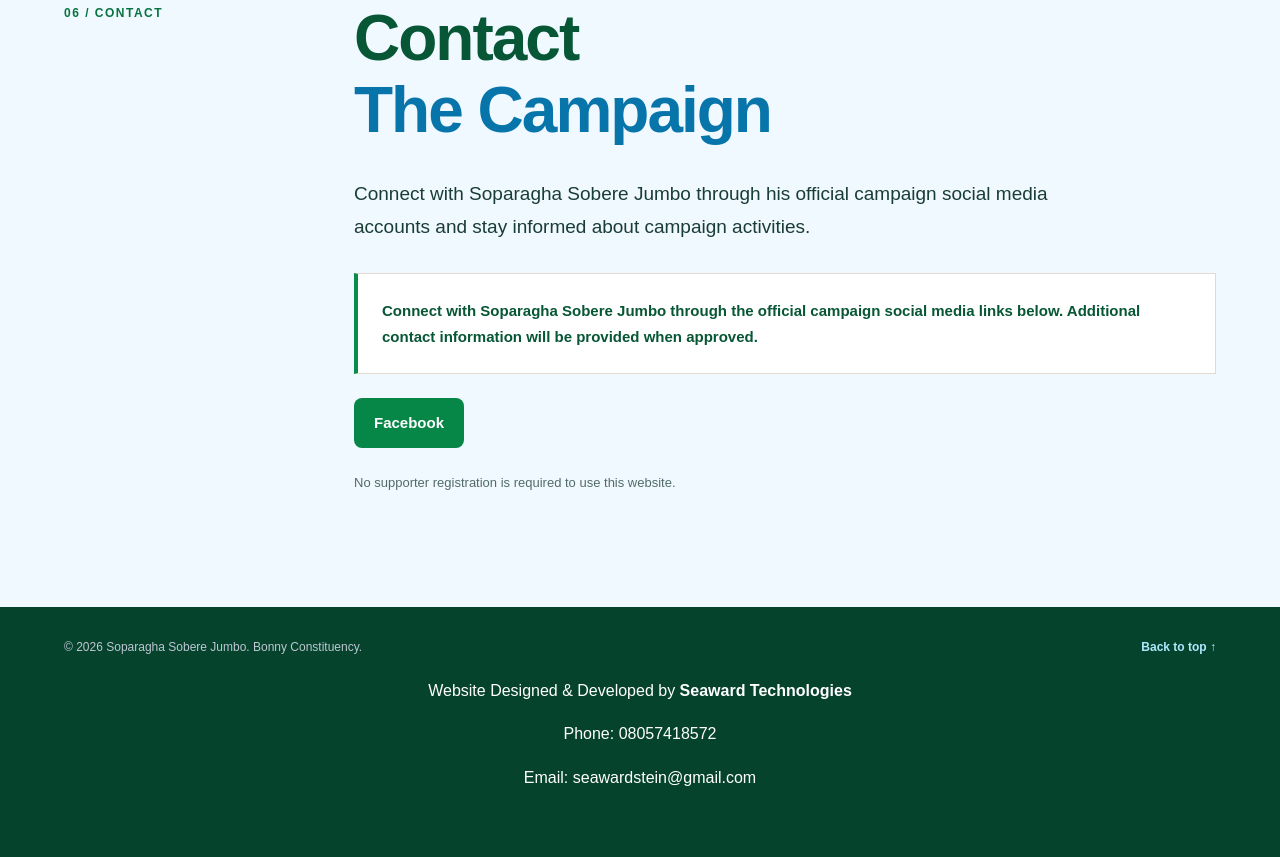
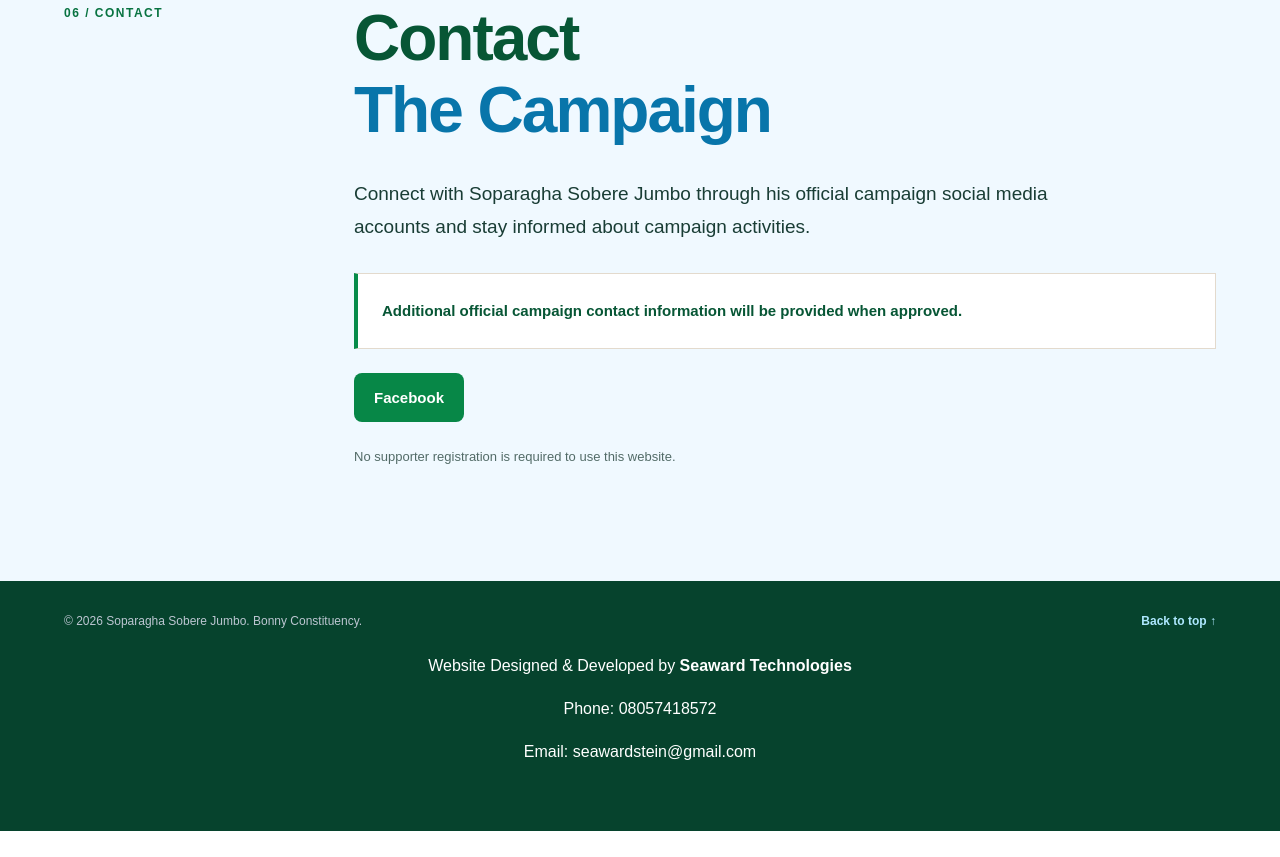
Before and after one commit to austeinpepple-dot/Soparagha-Jumbo-campaign, a plain HTML site: page index.html in a window 1280 px wide. Shown: the part 4520-5377 px from the top of the page. After the commit the page ends 5351 px from the top, so only its background shows below. Drawn offline with Linux system fonts and the light colour scheme.

Commit message:
Remove duplicate campaign contact message
Updated contact notice text for clarity.

```diff
--- a/index.html
+++ b/index.html
@@ -422,12 +422,12 @@
 
 
 
+
 <div class="contact-notice">
-  Connect with Soparagha Sobere Jumbo through
-  the official campaign social media links below.
-  Additional contact information will be provided
-  when approved.
+  Additional official campaign contact
+  information will be provided when approved.
 </div>
+
 
 
 <!-- OFFICIAL CAMPAIGN SOCIAL MEDIA LINKS -->
```
